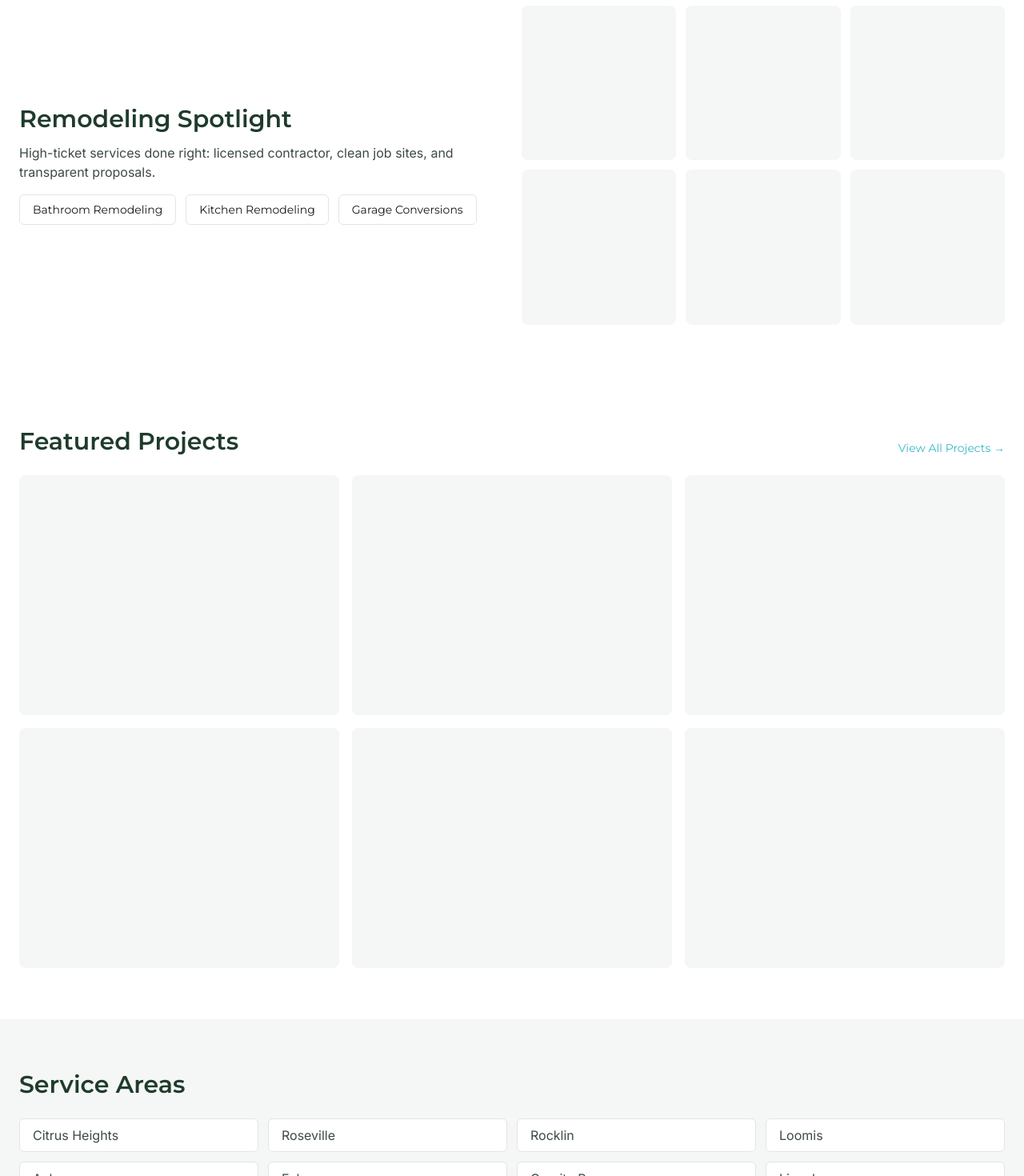
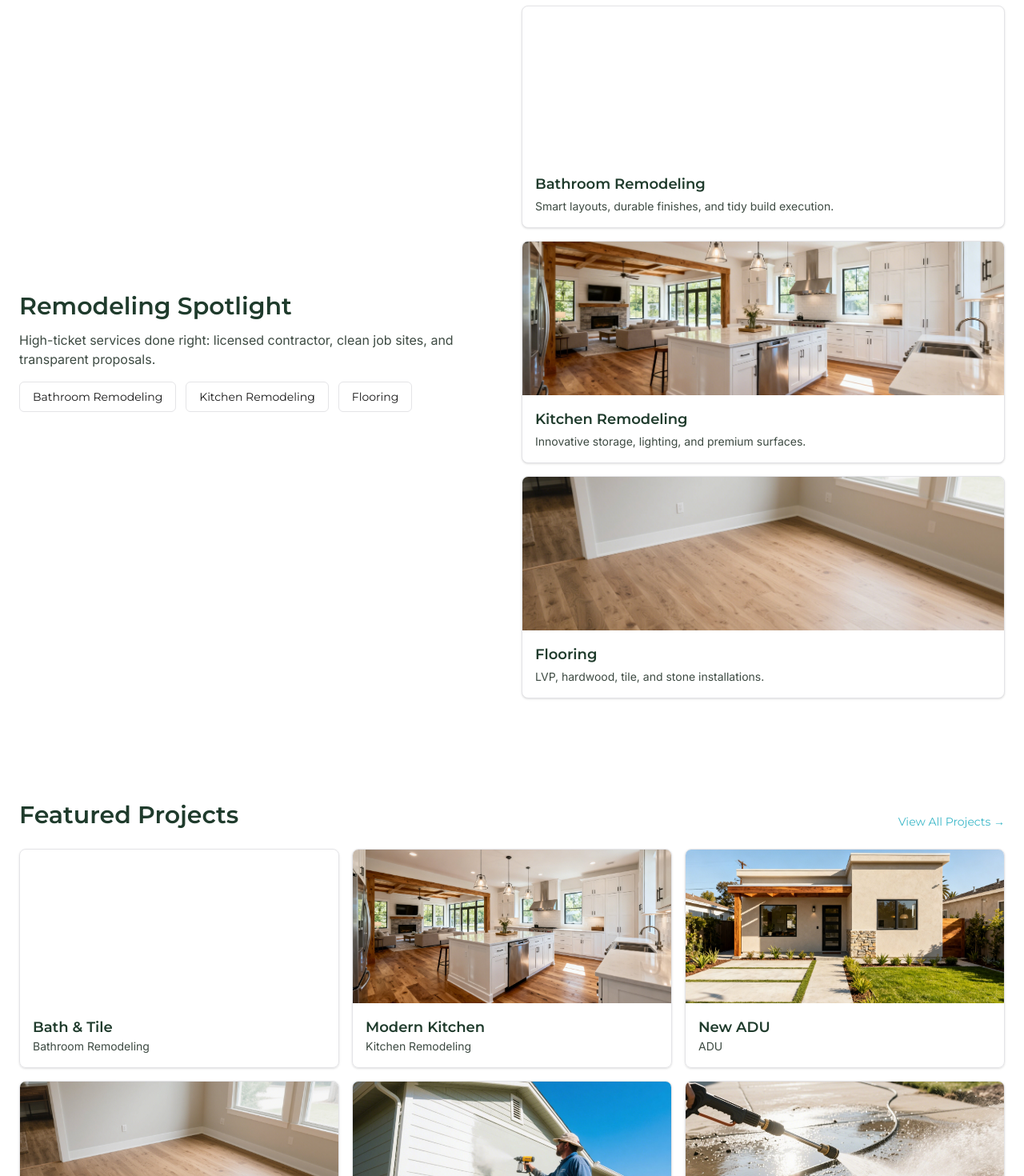
Before and after one commit to MarkTheCoderShark/proflowhomeservices, a Next.js app in the folder web/: page / in a window 1280 px wide. Shown: the part 1330-2800 px from the top of the page at 80% size. Built offline with nearby package versions, Linux system fonts and the light colour scheme; no server answers.

Commit message:
feat: surface hero and spotlight imagery

```diff
--- a/web/app/page.tsx
+++ b/web/app/page.tsx
@@ -23,6 +23,7 @@ export default function Home() {
         }
         primaryCta={{ label: "Get Free Estimate", href: "/contact" }}
         secondaryCta={{ label: "Call (###) ###-####", href: "tel:" }}
+        backgroundImage="/hero-home.jpeg"
       />
       <ServiceGrid />
       <FeatureGrid />
--- a/web/components/sections/Hero.tsx
+++ b/web/components/sections/Hero.tsx
@@ -6,12 +6,20 @@ type HeroProps = {
   subtitle?: ReactNode;
   primaryCta?: { label: string; href: string };
   secondaryCta?: { label: string; href: string };
+  backgroundImage?: string;
 };
 
-export default function Hero({ title, subtitle, primaryCta, secondaryCta }: HeroProps) {
+export default function Hero({ title, subtitle, primaryCta, secondaryCta, backgroundImage }: HeroProps) {
   return (
-    <section className="relative overflow-hidden bg-midnight text-white">
-      <div className="absolute inset-0 bg-gradient-to-b from-black/20 to-black/60" />
+    <section
+      className="relative overflow-hidden bg-midnight text-white"
+      style={backgroundImage ? {
+        backgroundImage: `url(${backgroundImage})`,
+        backgroundSize: "cover",
+        backgroundPosition: "center",
+      } : undefined}
+    >
+      <div className="absolute inset-0 bg-gradient-to-b from-black/40 to-black/70" />
       <div className="container relative section">
         <div className="max-w-3xl">
           <h1 className="heading text-4xl sm:text-5xl font-bold leading-tight">
--- a/web/components/sections/ProjectGrid.tsx
+++ b/web/components/sections/ProjectGrid.tsx
@@ -1,3 +1,12 @@
+const projects = [
+  { title: "Bath & Tile", category: "Bathroom Remodeling", href: "/remodeling/bathroom", image: "/dreamina-2025-11-12-8102-A luxurious, freshly remodeled bathroom ....jpeg" },
+  { title: "Modern Kitchen", category: "Kitchen Remodeling", href: "/remodeling/kitchen", image: "/remodel-kitchen.jpeg" },
+  { title: "New ADU", category: "ADU", href: "/remodeling/adu", image: "/remodel-adu.jpeg" },
+  { title: "Flooring Update", category: "Flooring", href: "/remodeling/flooring", image: "/lvp-flooring.jpeg" },
+  { title: "Hero Exterior", category: "Exterior Painting", href: "/services/exterior-painting", image: "/hero-service-exterior-painting.jpeg" },
+  { title: "Pressure Wash", category: "Pressure Washing", href: "/services/pressure-washing", image: "/hero-service-pressure-washing.jpeg" },
+];
+
 export default function ProjectGrid() {
   return (
     <section className="section">
@@ -7,8 +16,21 @@ export default function ProjectGrid() {
           <a href="/projects" className="text-aqua heading text-sm">View All Projects →</a>
         </div>
         <div className="mt-6 grid gap-4 sm:grid-cols-2 lg:grid-cols-3">
-          {[1, 2, 3, 4, 5, 6].map((i) => (
-            <div key={i} className="aspect-[4/3] rounded-lg bg-mist" />
+          {projects.map((project) => (
+            <a
+              key={project.title}
+              href={project.href}
+              className="group relative block overflow-hidden rounded-lg border border-zinc-200 shadow-sm"
+            >
+              <div
+                className="h-48 w-full bg-cover bg-center transition group-hover:scale-105"
+                style={{ backgroundImage: `url(${project.image})` }}
+              />
+              <div className="p-4">
+                <div className="heading text-lg font-semibold text-evergreen">{project.title}</div>
+                <p className="text-sm text-slate">{project.category}</p>
+              </div>
+            </a>
           ))}
         </div>
       </div>
--- a/web/components/sections/RemodelingSpotlight.tsx
+++ b/web/components/sections/RemodelingSpotlight.tsx
@@ -1,9 +1,24 @@
 import Link from "next/link";
 
 const items = [
-  { href: "/remodeling/bathroom", title: "Bathroom Remodeling" },
-  { href: "/remodeling/kitchen", title: "Kitchen Remodeling" },
-  { href: "/remodeling/garage-conversions", title: "Garage Conversions" },
+  {
+    href: "/remodeling/bathroom",
+    title: "Bathroom Remodeling",
+    desc: "Smart layouts, durable finishes, and tidy build execution.",
+    image: "/dreamina-2025-11-12-8102-A luxurious, freshly remodeled bathroom ....jpeg",
+  },
+  {
+    href: "/remodeling/kitchen",
+    title: "Kitchen Remodeling",
+    desc: "Innovative storage, lighting, and premium surfaces.",
+    image: "/remodel-kitchen.jpeg",
+  },
+  {
+    href: "/remodeling/flooring",
+    title: "Flooring",
+    desc: "LVP, hardwood, tile, and stone installations.",
+    image: "/lvp-flooring.jpeg",
+  },
 ];
 
 export default function RemodelingSpotlight() {
@@ -28,9 +43,22 @@ export default function RemodelingSpotlight() {
               ))}
             </div>
           </div>
-          <div className="grid grid-cols-3 gap-3">
-            {[1, 2, 3, 4, 5, 6].map((i) => (
-              <div key={i} className="aspect-square rounded-lg bg-mist" />
+          <div className="grid grid-cols-1 gap-4">
+            {items.map((item) => (
+              <Link
+                key={item.href}
+                href={item.href}
+                className="group relative block overflow-hidden rounded-lg border border-zinc-200 bg-white shadow-sm"
+              >
+                <div
+                  className="h-48 w-full bg-cover bg-center transition group-hover:scale-105"
+                  style={{ backgroundImage: `url(${item.image})` }}
+                />
+                <div className="p-4">
+                  <div className="heading text-lg font-semibold text-evergreen">{item.title}</div>
+                  <p className="mt-1 text-sm text-slate">{item.desc}</p>
+                </div>
+              </Link>
             ))}
           </div>
         </div>
```
